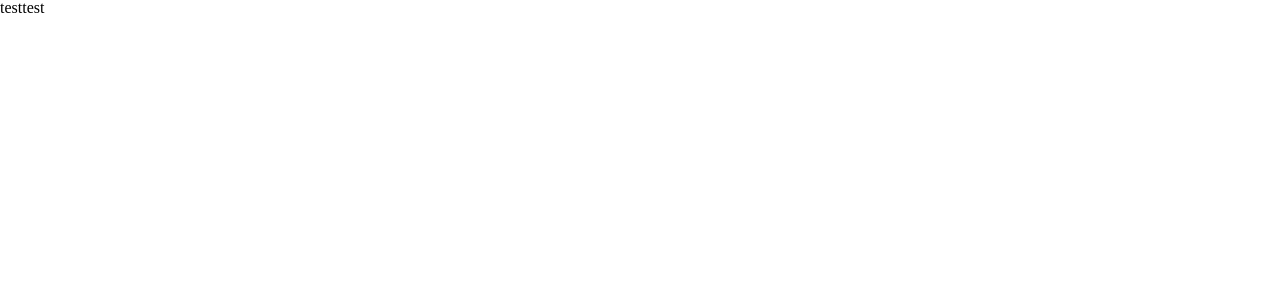
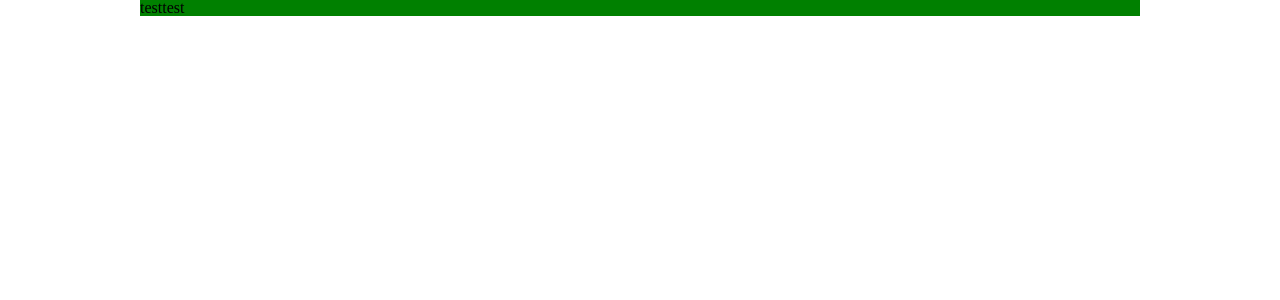
Before and after one commit to geum-yong/employment_calendar, a React (Create React App) app: page / in a window 1280 px wide. Shown: the top 300 px of the page. Built offline with nearby package versions, Linux system fonts and the light colour scheme.

Commit message:
Feat: container 생성

```diff
--- /dev/null
+++ b/src/components/Container.jsx
@@ -0,0 +1,13 @@
+import styled from 'styled-components';
+
+const ContainerBox = styled.div`
+  margin: 0 auto;
+  width: 1000px;
+  background-color: green;
+`;
+
+const Container = ({ children }) => {
+  return <ContainerBox>{children}</ContainerBox>;
+};
+
+export default Container;
--- a/src/pages/Calendar.jsx
+++ b/src/pages/Calendar.jsx
@@ -1,5 +1,7 @@
+import Container from '../components/Container';
+
 const Calendar = () => {
-  return <div>testtest</div>;
+  return <Container>testtest</Container>;
 };
 
 export default Calendar;
```
